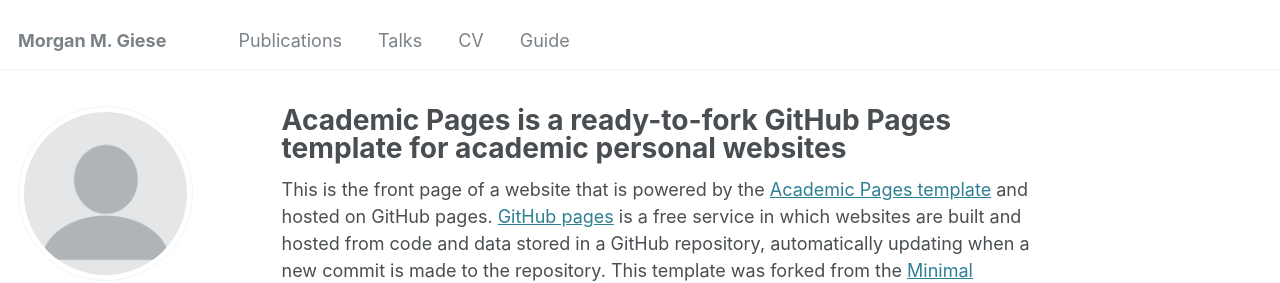
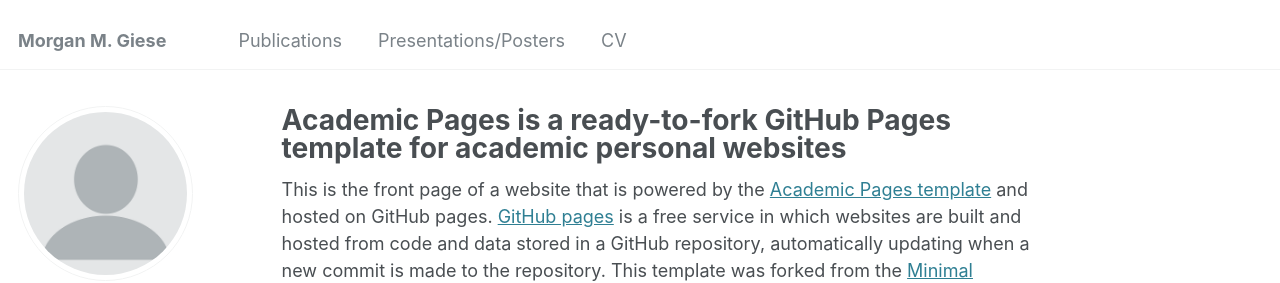
Before and after one commit to morgiese555/morgiese555.github.io, a Jekyll site: the page built from _pages/about.md, in a window 1280 px wide. Shown: the top 283 px of the page. Built offline with Jekyll 4.4.1, drawn with Linux system fonts in a browser that asks for light colours; some web fonts are replaced.

Commit message:
Update navigation.yml

```diff
--- a/_data/navigation.yml
+++ b/_data/navigation.yml
@@ -8,11 +8,8 @@ main:
   - title: "Publications"
     url: /publications/
 
-  - title: "Talks"
+  - title: "Presentations/Posters"
     url: /talks/
 
   - title: "CV"
     url: /cv/
-
-  - title: "Guide"
-    url: /markdown/
```
